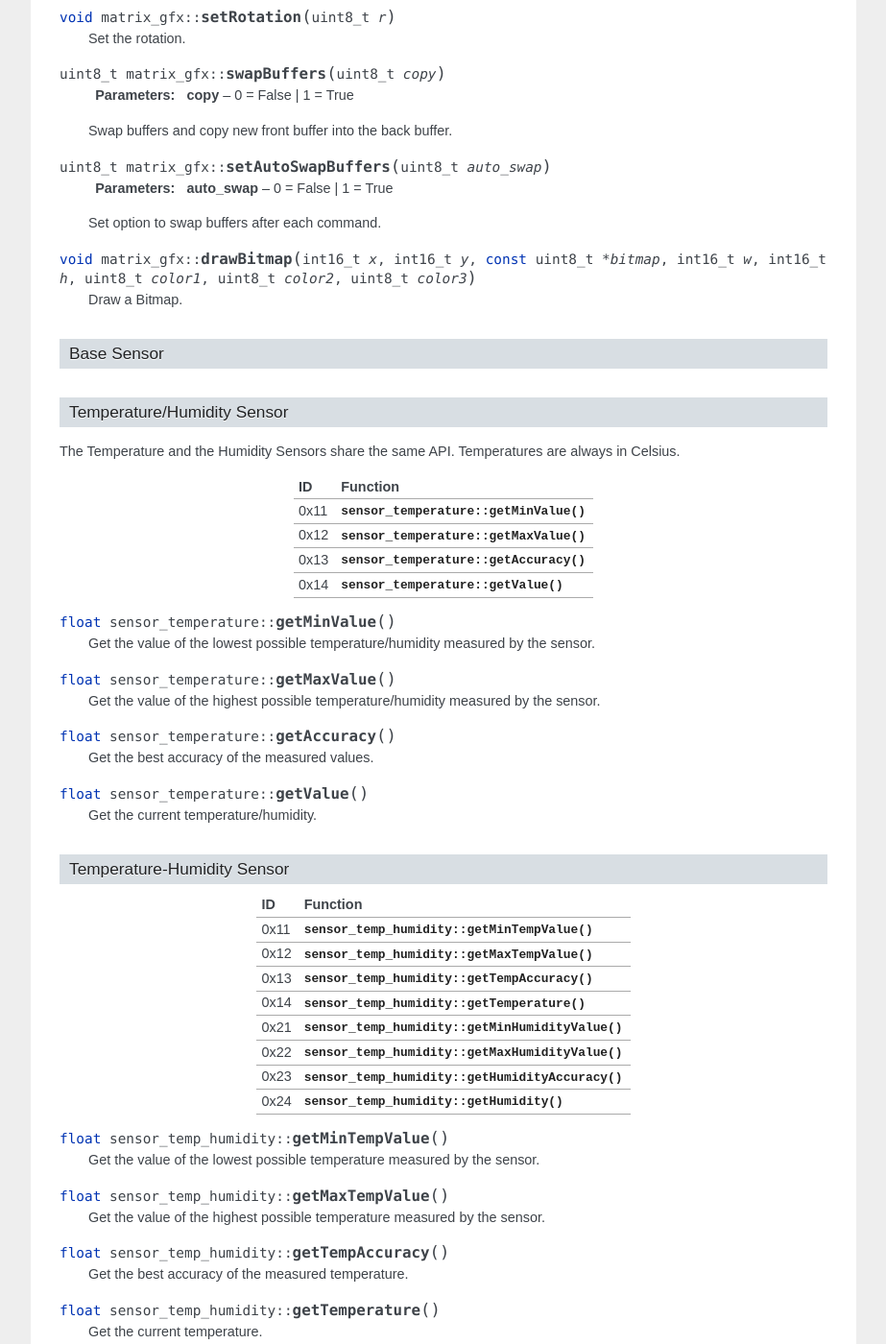
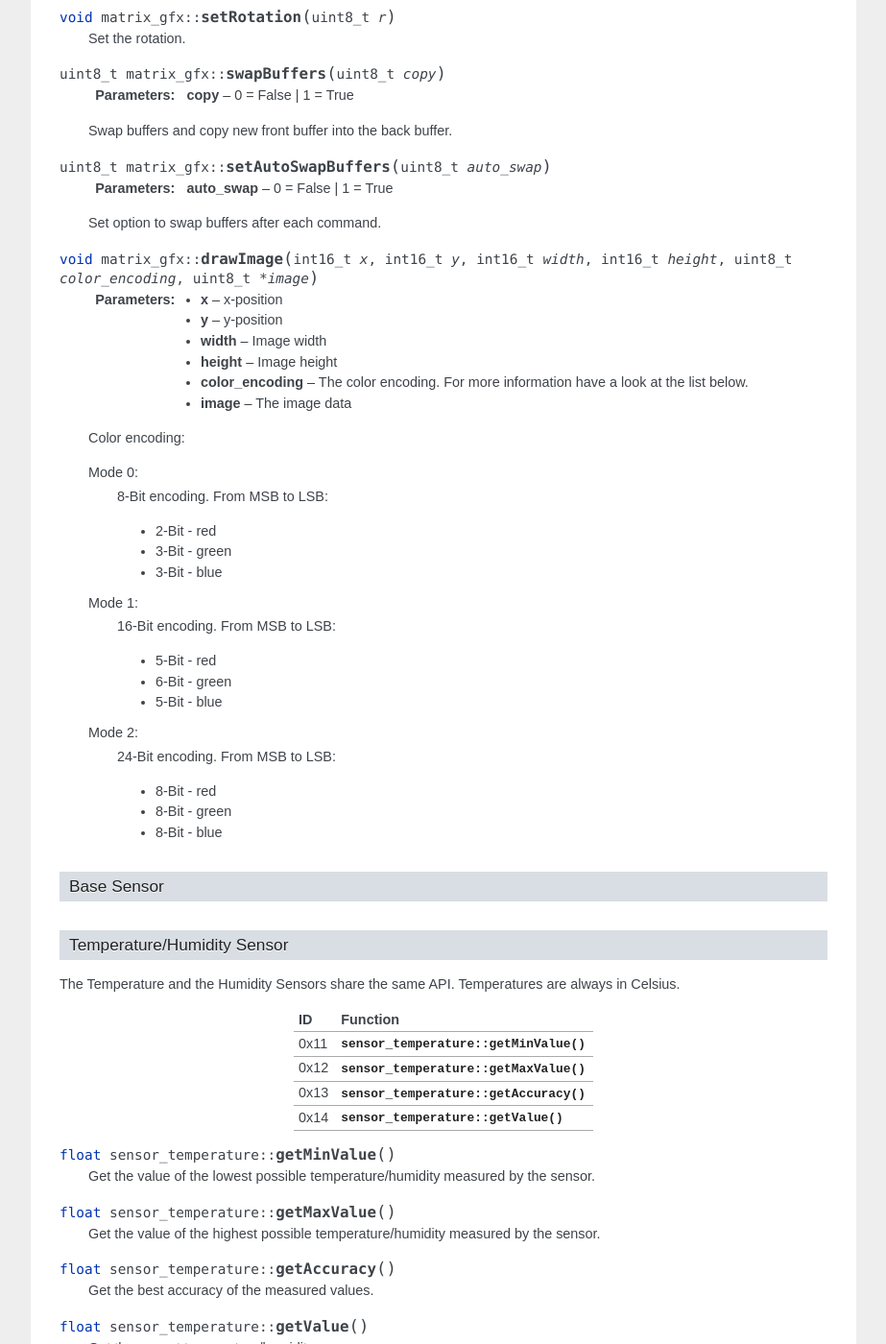
Before and after one commit to DinoTools/ArduRPC, a Sphinx documentation site: the page built from doc/source/user/handler.rst, in a window 1280 px wide and 1400 px high, scrolled down 4530 px. Shown: the whole window at 96% size, without its empty margins (198-1121 px from the left). Built offline with Sphinx 7.4.7, drawn with Linux system fonts in a browser that asks for light colours; some of the changed text lies outside the part shown.

Commit message:
doc - Add drawImage() to extended matrix(Fixes #9)

```diff
--- a/doc/source/user/handler.rst
+++ b/doc/source/user/handler.rst
@@ -170,7 +170,7 @@ But it might also be possible to wrap any other library.
 +------+--------------------------------------------+------+----------+
 | 0x52 | :cpp:func:`matrix_gfx::setAutoSwapBuffers` |      | X        |
 +------+--------------------------------------------+------+----------+
-| 0x60 | :cpp:func:`matrix_gfx::drawBitmap`         |      | X        |
+| 0x60 | :cpp:func:`matrix_gfx::drawImage`          |      | X        |
 +------+--------------------------------------------+------+----------+
 
 
@@ -294,10 +294,37 @@ But it might also be possible to wrap any other library.
 
     Set option to swap buffers after each command.
 
-.. cpp:function:: void matrix_gfx::drawBitmap(int16_t x, int16_t y, const uint8_t *bitmap, int16_t w, int16_t h, uint8_t color1, uint8_t color2, uint8_t color3)
+.. cpp:function:: void matrix_gfx::drawImage(int16_t x, int16_t y, int16_t width, int16_t height, uint8_t color_encoding, uint8_t *image)
 
-    Draw a Bitmap.
+    :param x: x-position
+    :param y: y-position
+    :param width: Image width
+    :param height: Image height
+    :param color_encoding: The color encoding. For more information have a look at the list below.
+    :param image: The image data
 
+    Color encoding:
+
+    Mode 0:
+        8-Bit encoding. From MSB to LSB:
+
+        * 2-Bit - red
+        * 3-Bit - green
+        * 3-Bit - blue
+
+    Mode 1:
+        16-Bit encoding. From MSB to LSB:
+
+        * 5-Bit - red
+        * 6-Bit - green
+        * 5-Bit - blue
+
+    Mode 2:
+        24-Bit encoding. From MSB to LSB:
+
+        * 8-Bit - red
+        * 8-Bit - green
+        * 8-Bit - blue
 
 .. _Base Sensor:
 
```
